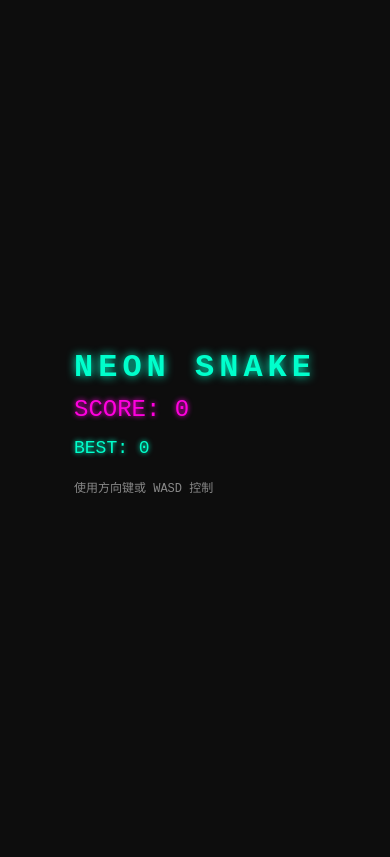
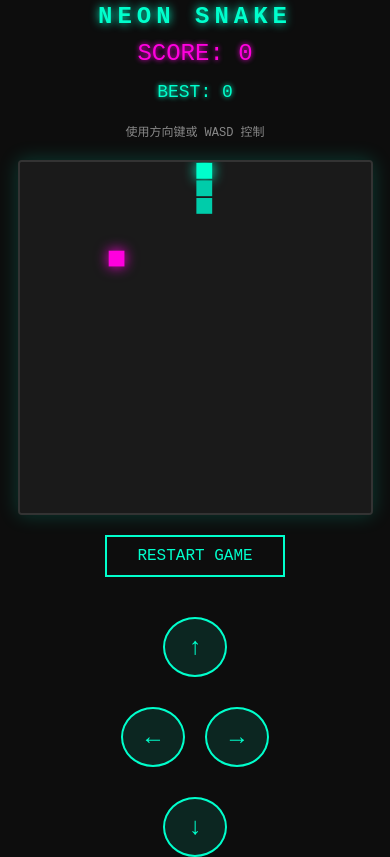
Before and after one commit to cyslim04/snake-game, a plain HTML site: page temp/index.html in a window 390 px wide. Drawn offline with Linux system fonts and the light colour scheme.

Commit message:
Add files via upload

```diff
--- a/temp/index.html
+++ b/temp/index.html
@@ -9,6 +9,7 @@
 </head>
 
 <body>
+    <div class="game-container">
         <div class="ui-panel">
             <h1>NEON SNAKE</h1>
             <div class="score-board">
@@ -19,6 +20,20 @@
             </div>
             <p class="instruction">使用方向键或 WASD 控制</p>
         </div>
+
+        <canvas id="gameCanvas" width="400" height="400"></canvas>
+
+        <button id="restartBtn" onclick="resetGame()">RESTART GAME</button>
+
+        <div class="mobile-controls">
+            <button class="d-pad-btn" id="btnUp">↑</button>
+            <div class="middle-row">
+                <button class="d-pad-btn" id="btnLeft">←</button>
+                <button class="d-pad-btn" id="btnRight">→</button>
+            </div>
+            <button class="d-pad-btn" id="btnDown">↓</button>
+        </div>
+    </div>
     <script src="script.js"></script>
 </body>
 
--- a/temp/script.js
+++ b/temp/script.js
@@ -218,6 +218,47 @@
     }
 }
 
+// ... 之前的代码 ...
+
+// --- 新增：手机按钮控制逻辑 ---
+
+// 获取四个按钮
+document.getElementById('btnUp').addEventListener('touchstart', function(e) {
+    e.preventDefault(); // 防止点击导致屏幕滚动
+    if (velocityY !== 1) { velocityX = 0;
+        velocityY = -1; }
+});
+
+document.getElementById('btnDown').addEventListener('touchstart', function(e) {
+    e.preventDefault();
+    if (velocityY !== -1) { velocityX = 0;
+        velocityY = 1; }
+});
+
+document.getElementById('btnLeft').addEventListener('touchstart', function(e) {
+    e.preventDefault();
+    if (velocityX !== 1) { velocityX = -1;
+        velocityY = 0; }
+});
+
+document.getElementById('btnRight').addEventListener('touchstart', function(e) {
+    e.preventDefault();
+    if (velocityX !== -1) { velocityX = 1;
+        velocityY = 0; }
+});
+
+// 为了兼容电脑鼠标点击测试，我们也加上 click 事件
+document.getElementById('btnUp').addEventListener('click', () => { if (velocityY !== 1) { velocityX = 0;
+        velocityY = -1; } });
+document.getElementById('btnDown').addEventListener('click', () => { if (velocityY !== -1) { velocityX = 0;
+        velocityY = 1; } });
+document.getElementById('btnLeft').addEventListener('click', () => { if (velocityX !== 1) { velocityX = -1;
+        velocityY = 0; } });
+document.getElementById('btnRight').addEventListener('click', () => { if (velocityX !== -1) { velocityX = 1;
+        velocityY = 0; } });
+
+// ... 你的启动代码 (initSnake...) ...
+
 // 启动游戏
 initSnake();
 isGameRunning = true;
--- a/temp/style.css
+++ b/temp/style.css
@@ -76,3 +76,68 @@
 
 
 /* ... 之后的 canvas 样式 ... */
+
+
+/* --- 新增：移动端适配样式 --- */
+
+
+/* 默认隐藏手机按钮（电脑上不显示） */
+
+.mobile-controls {
+    display: none;
+    margin-top: 20px;
+    flex-direction: column;
+    align-items: center;
+    gap: 10px;
+}
+
+.middle-row {
+    display: flex;
+    gap: 20px;
+}
+
+.d-pad-btn {
+    width: 60px;
+    height: 60px;
+    background: rgba(0, 255, 204, 0.1);
+    border: 2px solid #00ffcc;
+    color: #00ffcc;
+    font-size: 24px;
+    border-radius: 50%;
+    /* 圆形按钮 */
+    display: flex;
+    justify-content: center;
+    align-items: center;
+    cursor: pointer;
+    /* 禁止用户长按选中文字 */
+    user-select: none;
+    -webkit-user-select: none;
+}
+
+.d-pad-btn:active {
+    background: #00ffcc;
+    color: #000;
+}
+
+
+/* 媒体查询：当屏幕宽度小于 600px 时（即手机模式） */
+
+@media (max-width: 600px) {
+    /* 1. 让画布自动适应屏幕宽度，保持正方形 */
+    canvas {
+        width: 90vw;
+        /* 占屏幕宽度的 90% */
+        height: 90vw;
+        /* 高度也设为 90% 宽，保持正方形 */
+        max-width: 400px;
+        max-height: 400px;
+    }
+    /* 2. 显示控制按钮 */
+    .mobile-controls {
+        display: flex;
+    }
+    /* 3. 稍微调整一下标题大小，防止太挤 */
+    h1 {
+        font-size: 24px;
+    }
+}
```
Lines whose indentation alone changed are shown as unchanged.
